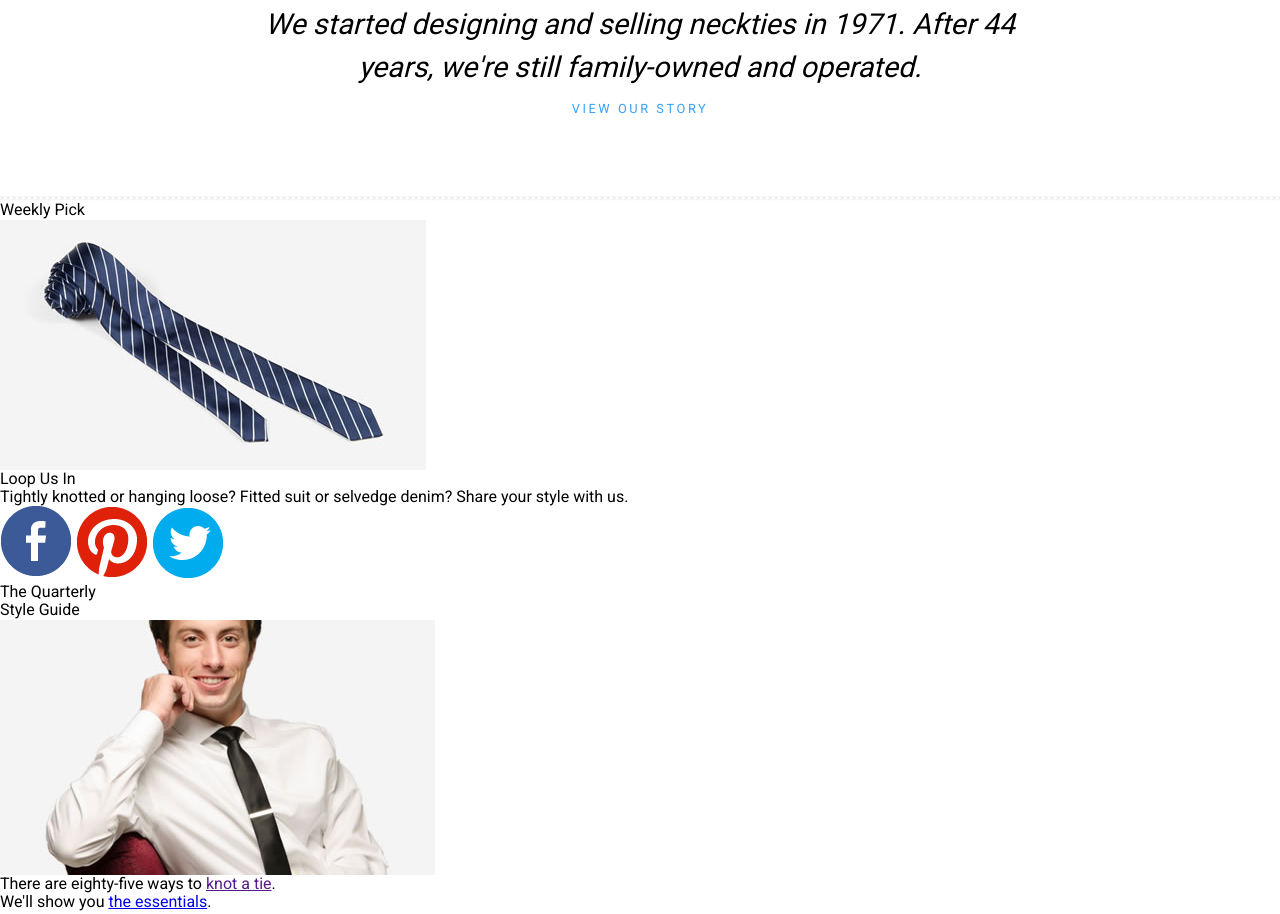
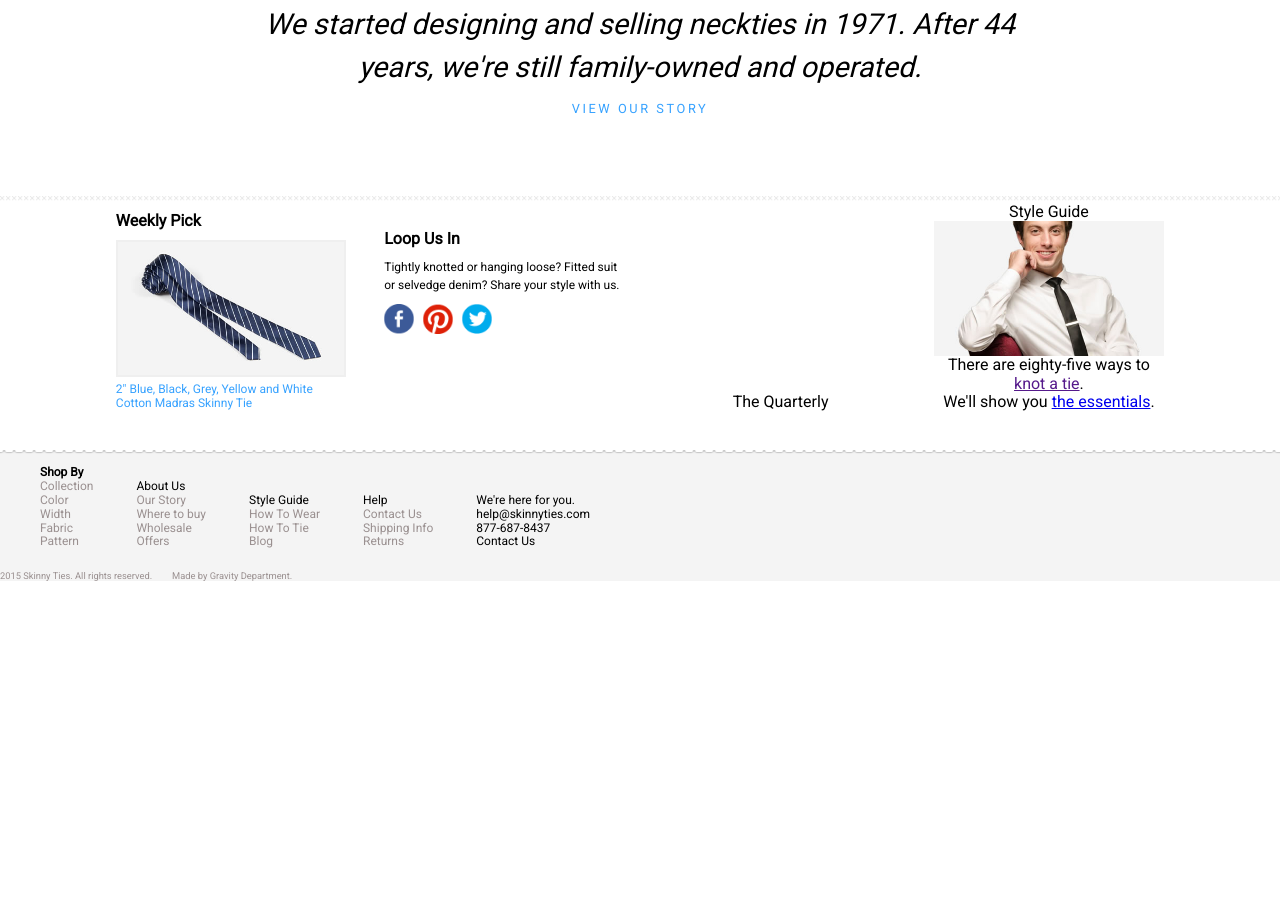
Before and after one commit to Christophin/SkinnyTies, a plain HTML site: page index.html in a window 1280 px wide. Shown: the part 836-1750 px from the top of the page. After the commit the page ends 1427 px from the top, so only its background shows below. Drawn offline with Linux system fonts and the light colour scheme.

Commit message:
sprite sheet up working, border images done.

```diff
--- a/css/style.css
+++ b/css/style.css
@@ -7,6 +7,10 @@
 
 li  {
   list-style: none;
+}
+
+.inline-block  {
+  display: inline-block;
 }
 
 .orange-nav  {
@@ -230,30 +234,143 @@ nav{
   margin-top: 5.2%;
 }
 
+
+.below-fold  {
+  text-align: center;
+  margin-top: 86px;
+}
+
+.below-fold-box img  {
+  width: 100%;
+}
+
+.weekly-pick-box {
+  width: 18%;
+  margin: 0 17px;
+}
+
+.weekly-title  {
+  text-align: left;
+  font-weight: bolder;
+  margin-bottom: 10px;
+}
+.weekly-img img {
+  width: 100%;
+  border: 2px solid #EFEFEF;
+}
+
+.weekly-link  {
+  text-align: left;
+  margin-top: 6px;
+}
+
+.weekly-link a {
+  text-decoration: none;
+  font-size: 9pt;
+  color: #37A2FF;
+}
+
+.loop-us-box  {
+  vertical-align: top;
+  margin-top: 27px;
+  text-align: left;
+  width: 19%;
+  margin: 27px 17px 0px 17px;
+}
+
+.loop-us-title  {
+  font-weight: bolder;
+}
+
+.loop-us-words  {
+  font-size: 9pt;
+  margin-top: 11px;
+  line-height: 1.45em;
+}
+
 .facebook, .pintrest, .twitter  {
   background-image: url(../assets/sprite@2x.png);
   display: inline-block;
-  height: 72px;
-  width: 72px;
+  background-size: 338px 168px;
+  height: 30px;
+  width: 30px;
 }
 
-.social-icons  {
-  width:
+.icon-box  {
+  display: inline-block;
+  margin-top: 10px;
 }
 .facebook  {
-  height: 72px;
-  width: 72px;
-  background-position: 1061px 0px;
+  background-position: -228px 0px;
 }
 
 .pintrest  {
-  background-position: 1061px -79px;
+  background-position: -228px -33px;
+  margin: 0 5px;
 }
 
 .twitter  {
-  background-position: 1061px -158px;
+ background-position: -228px -67px;
 }
 
-.inline-block  {
+.quarterly-box  {
+  width: 18%;
+  margin: 25px 17px 0px 17px;
+}
+
+.style-box  {
+  width: 18%;
+  margin: 0 17px;
+}
+
+.bottom-bord  {
+  background:transparent url(../assets/perforated-bottom@2x.png);
+  height: 5px;
+  width: 100%;
+  background-size: 40px auto;
+  background-repeat-x: repeat;
+  background-repeat-y: no-repeat;
+  float: left;
+  margin-top: 38px;
+}
+
+footer  {
+  background-color: #F4F4F4;
+  margin-top: 38px;
+}
+
+.link-box2  {
+  text-align: left;
+  font-size: 9pt;
+}
+
+.link-box2 ul  {
   display: inline-block;
 }
+
+.shop-by  {
+  font-weight: bolder;
+}
+
+.grey-link  {
+  color: #9A9090;
+}
+
+.here-for-you-box  {
+  display: inline-block;
+}
+
+.copyright-box  {
+  font-size: 7pt;
+  color: #9A9090;
+  background-color: #F4F4F4;
+  padding-bottom: 20px;
+}
+
+.copyright, .made-by  {
+  float: left;
+}
+
+.made-by  {
+  margin-left: 20px;
+}
--- a/index.html
+++ b/index.html
@@ -99,23 +99,26 @@
         </div>
         <div class="hatchet-bord"></div>
         <div class="below-fold">
-          <div class="weekly-pick-box">
-            <div class="weeky-title">Weekly Pick</div>
+          <div class="below-fold-box">
+            <div class="weekly-pick-box inline-block">
+              <div class="weekly-title">Weekly Pick</div>
               <div class="weekly-img"><img src="assets/striped.jpg" alt=""></div>
-            <div class="weekly-link"></div>
+              <div class="weekly-link"><a href="#">2" Blue, Black, Grey, Yellow and White Cotton Madras Skinny Tie</a></div>
             </div>
-          <div class="loop-us-box">
+            <div class="loop-us-box inline-block">
               <div class="loop-us-title">Loop Us In</div>
               <div class="loop-us-words">Tightly knotted or hanging loose? Fitted
                 suit or selvedge denim? Share your style with us.
               </div>
               <div class="social-icons">
+                <div class="icon-box">
                   <div class="facebook"></div>
                   <div class="pintrest"></div>
                   <div class="twitter"></div>
                 </div>
               </div>
-          <div class="quarterly-box">
+            </div>
+            <div class="quarterly-box inline-block">
               <div class="quarterly-title">The Quarterly</div>
               <div class="quarterly-img"></div>
               <div class="grey-bg">
@@ -123,7 +126,7 @@
               </div>
               <div class="subscribe"></div>
             </div>
-          <div class="style-box">
+            <div class="style-box inline-block">
               <div class="style-title">Style Guide</div>
               <div class="style-img"><img src="assets/style-guide@1.5x.jpg" alt=""></div>
               <div class="style-text1">There are eighty-five ways to <a href="">knot a tie</a>.</div>
@@ -131,8 +134,10 @@
             </div>
           </div>
         </div>
+      </div>
+      <div class="bottom-bord"></div>
       <footer>
-        <div class="link-box">
+        <div class="link-box2">
           <ul class="shop-by-box">
             <li class="shop-by">Shop By</li>
             <li class="grey-link">Collection</li>
@@ -160,16 +165,18 @@
             <li class="grey-link">Shipping Info</li>
             <li class="grey-link">Returns</li>
           </ul>
+          <ul class="here-for-you-box">
+            <li class="here-for-you">We're here for you.</li>
+            <li class="email">help@skinnyties.com</li>
+            <li class="phone">877-687-8437</li>
+            <li class="contact-us">Contact Us</li>
+          </ul>
         </div>
-        <div class="here-for-you-box">
-          <div class="here-for-you">We're here for you.</div>
-          <div class="email">help@skinnyties.com</div>
-          <div class="phone">877-687-8437</div>
-          <div class="contact-us">Contact Us</div>
-        </div>
+        <div class="copyright-info">
           <div class="copyright-box">
             <p class="copyright">2015 Skinny Ties. All rights reserved.</p>
             <p class="made-by">Made by Gravity Department.</p>
+          </div>
         </div>
       </footer>
     </div>
```
Lines whose indentation alone changed are shown as unchanged.
